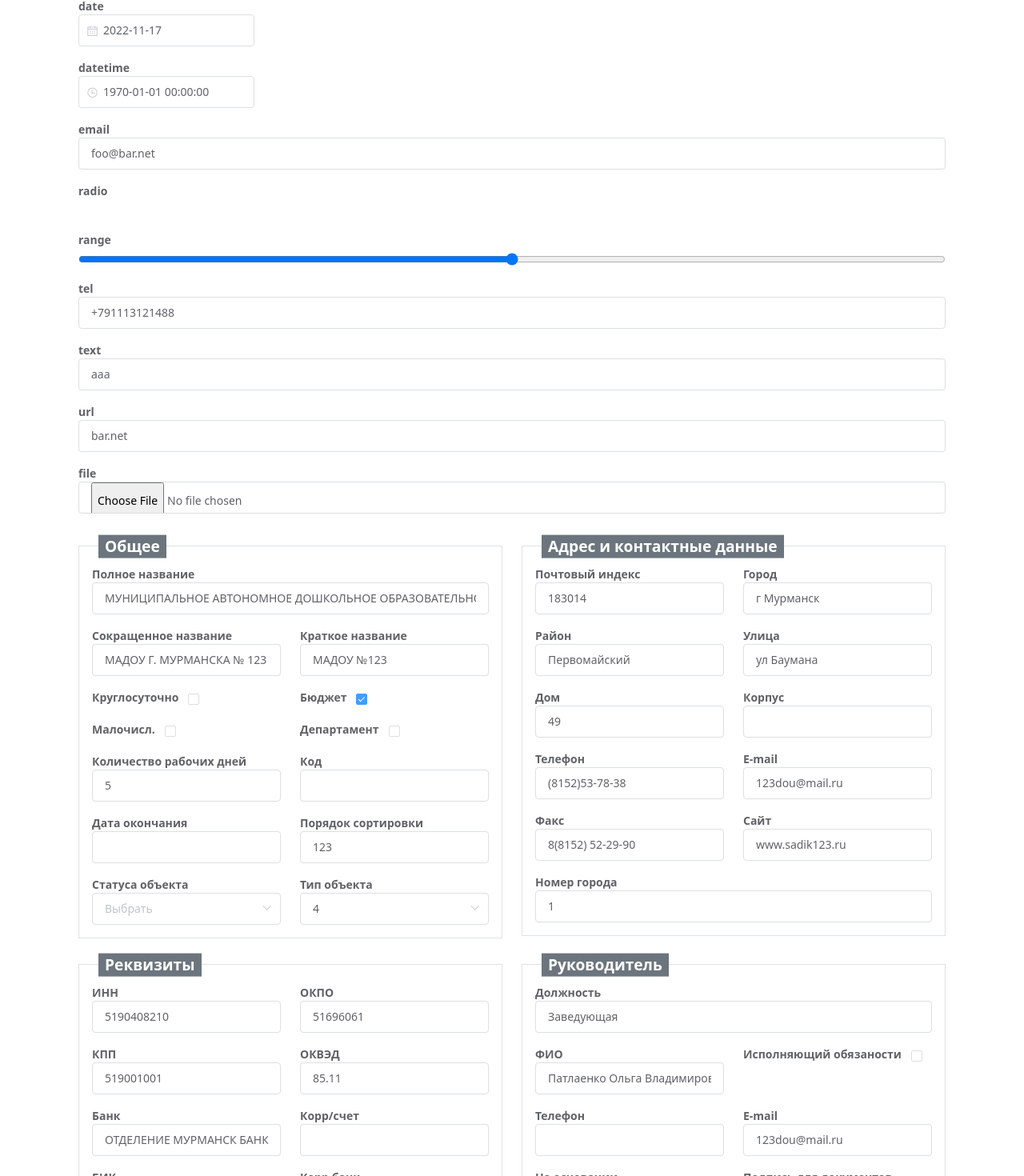
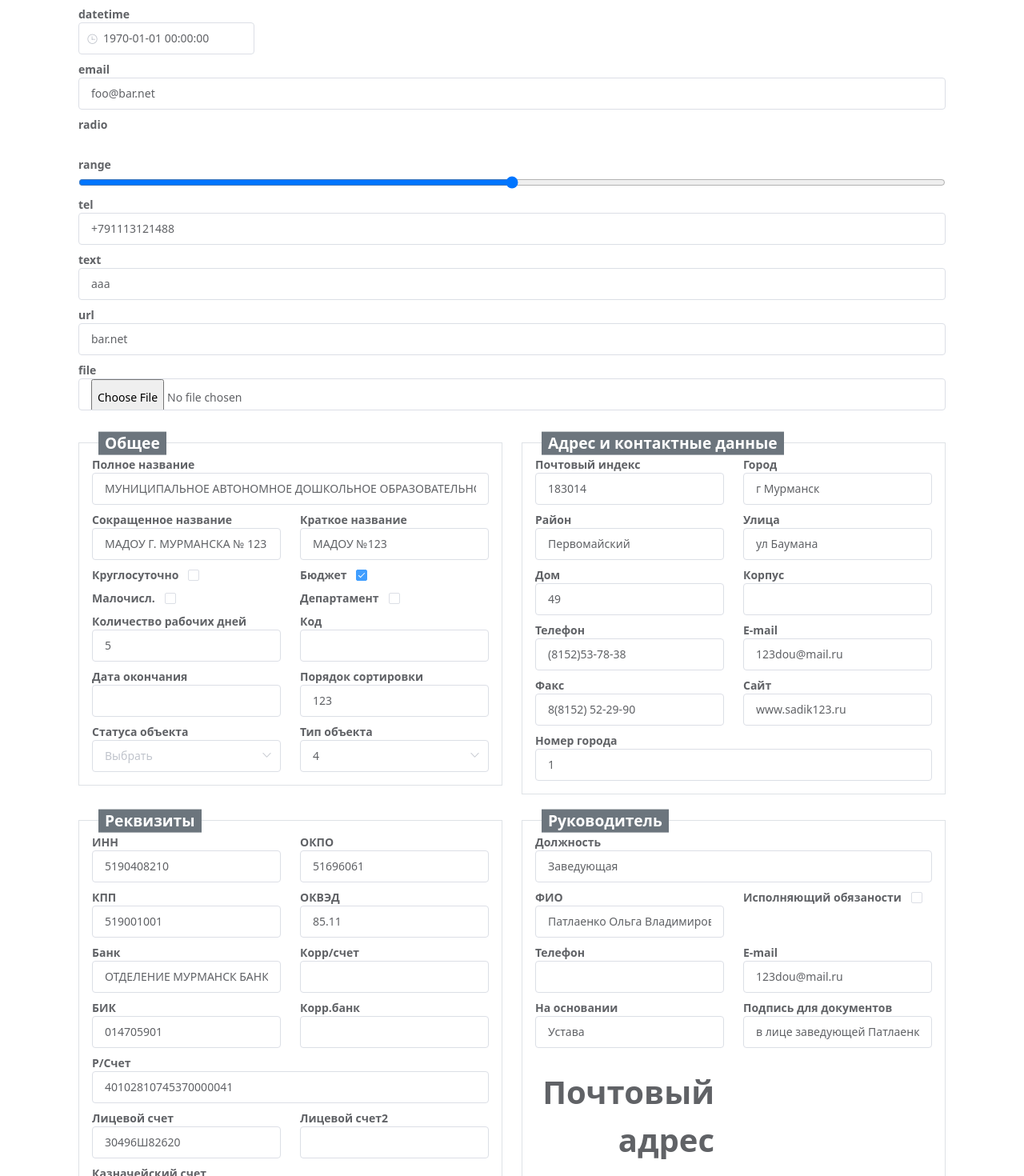
Before and after one commit to alkokaine/cdjs-vue, a Vue app: page /cd-form in a window 1280 px wide. Shown: the part 584-2054 px from the top of the page at 80% size. Built offline with nearby package versions, Linux system fonts and the light colour scheme; no server answers.

Commit message:
input-class, label-class

```diff
--- a/src/components/cd-form.vue
+++ b/src/components/cd-form.vue
@@ -3,10 +3,13 @@
     <slot name="header"></slot>
     <el-form :model="formobject" ref="innerform" class="cd-form--content" :class="formclass" :rules="rules" @submit.native.prevent>
       <cd-fieldset class="cd-fieldset--root container" :descriptor="descriptor" :payload="formobject" :is-disabled="resolveDisabled" :fieldConfig="fieldConfig">
-        <el-form-item class="text-start cd-form-item--wrap mb-0 pt-2" slot-scope="{ property, config }" :prop="property.datafield" :rules="resolveRules(property)">
+        <el-form-item class="text-start cd-form-item--wrap mb-0" slot-scope="{ property, config }" :prop="property.datafield" :rules="resolveRules(property)">
           <slot :model="formobject" :property="property">
-            <span slot="label" class="fw-bold cd-form--label">{{ property.text }}</span>
-            <cd-cell :fetch="fetch(property)" :property="property" v-model="formobject[property.datafield]" :option-disabled="isOptionDisabled" :input="config"
+            <span slot="label" class="fw-bold cd-form--label" :class="labelClass(property)">{{ property.text }}</span>
+            <cd-cell :fetch="fetch(property)" :property="property"
+              v-model="formobject[property.datafield]"
+              :option-disabled="isOptionDisabled"
+              :input="config" :class="[inputClass(property)]"
               :payload="resolvePayload(property)"
               :on-select="onSelect(property)"
               :on-change="onChange(property)"
@@ -45,6 +48,12 @@ export default {
     }
   },
   computed: {
+    inputClass ({ formobject }) {
+      return ({ inputClass }) => {
+        if (inputClass !== undefined && typeof inputClass === 'function') inputClass(formobject)
+        return inputClass
+      }
+    },
     onSelect ({ formobject }) {
       return ({ onSelect }) => {
         if (onSelect !== undefined && typeof onSelect === 'function') onSelect(formobject)
@@ -110,6 +119,12 @@ export default {
         return resolvePayload
       }
     },
+    labelClass ({ formobject }) {
+      return ({ labelClass }) => {
+        if (typeof labelClass === 'function') return labelClass(formobject)
+        return labelClass
+      }
+    },
     fieldConfig (vm) {
       return ({ input }) => ({
         select: input === 'select',
@@ -136,15 +151,11 @@ export default {
 
 <style>
   .el-form-item__content {
-    font-size: inherit!important;
     line-height: unset!important;
   }
   .el-form-item__label {
-    text-align: left;
     line-height: unset!important;
   }
   .cd-form-item--wrap {
-    display: block;
-    width: auto;
   }
 </style>
```
